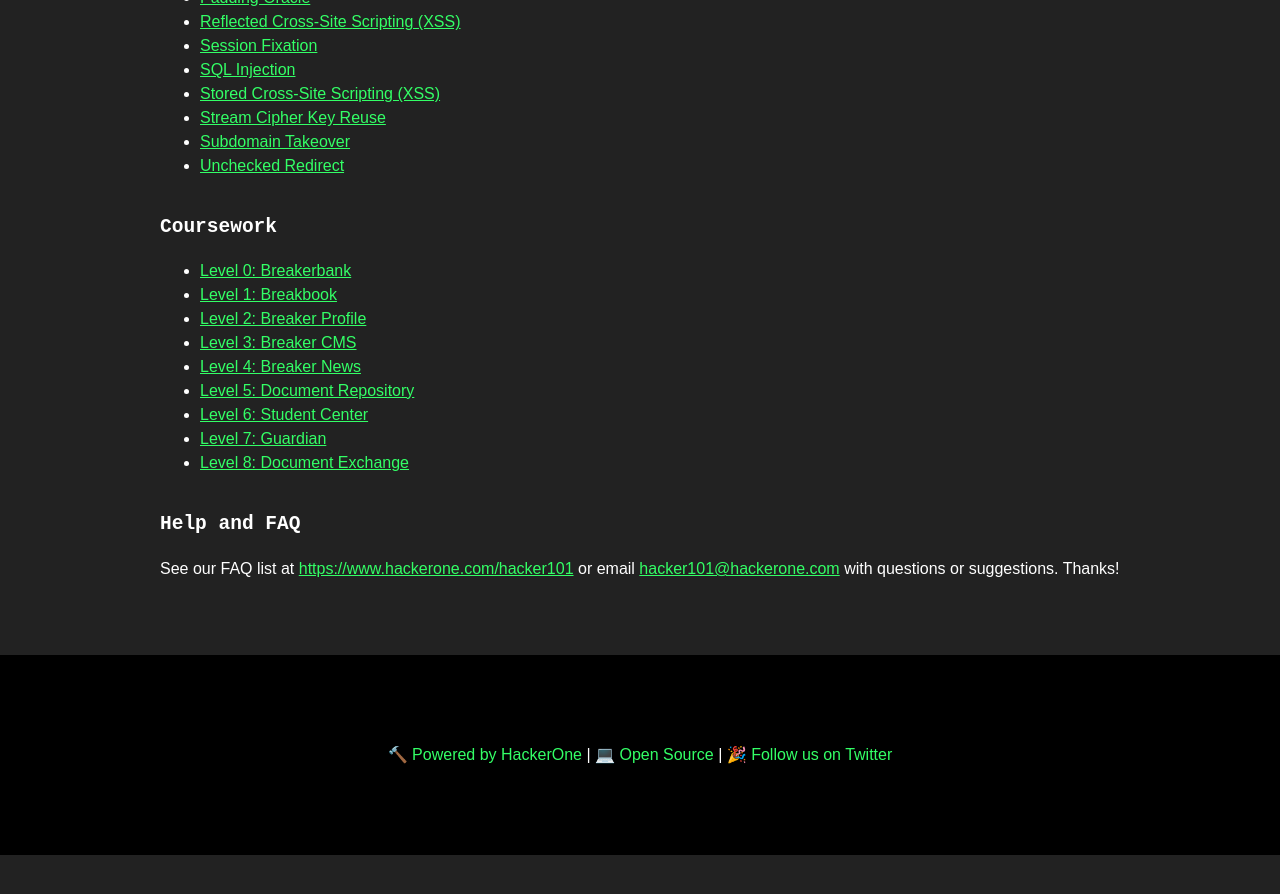
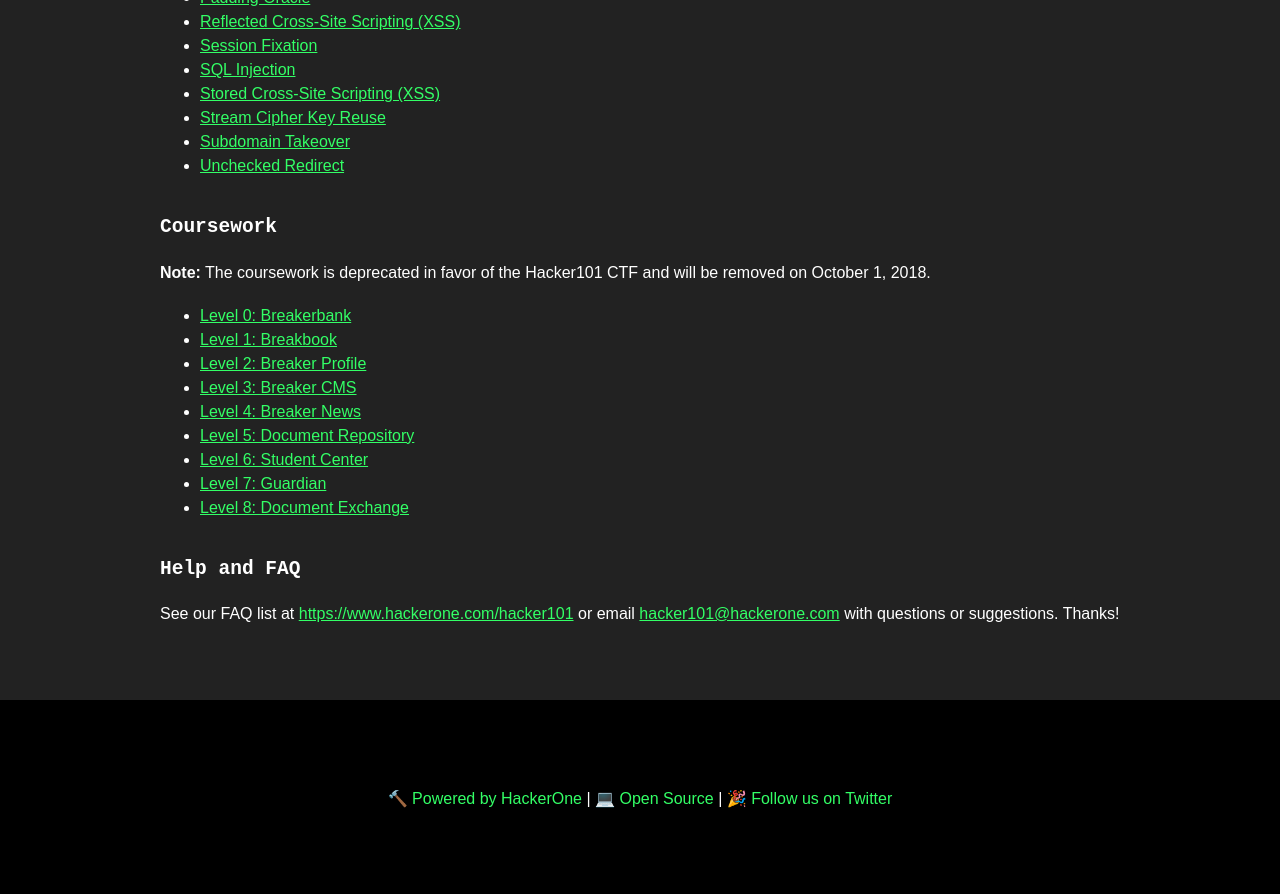
Before and after one commit to Hacker0x01/hacker101, a Jekyll site: the page built from index.md, in a window 1280 px wide and 900 px high, scrolled down 1476 px. Shown: the top 894 px of the window. Built offline with Jekyll 4.4.1, drawn with Linux system fonts in a browser that asks for light colours; our own code applies the rules of GitHub Pages for plain Markdown files; before the commit the page ends 2331 px from its top, so only the background shows below that.

Commit message:
Added coursework deprecation note.

```diff
--- a/index.md
+++ b/index.md
@@ -58,6 +58,8 @@ Vulnerabilities
 Coursework
 ----------
 
+**Note:** The coursework is deprecated in favor of the Hacker101 CTF and will be removed on October 1, 2018.
+
 - [Level 0: Breakerbank](coursework/level0)
 - [Level 1: Breakbook](coursework/level1)
 - [Level 2: Breaker Profile](coursework/level2)
```
